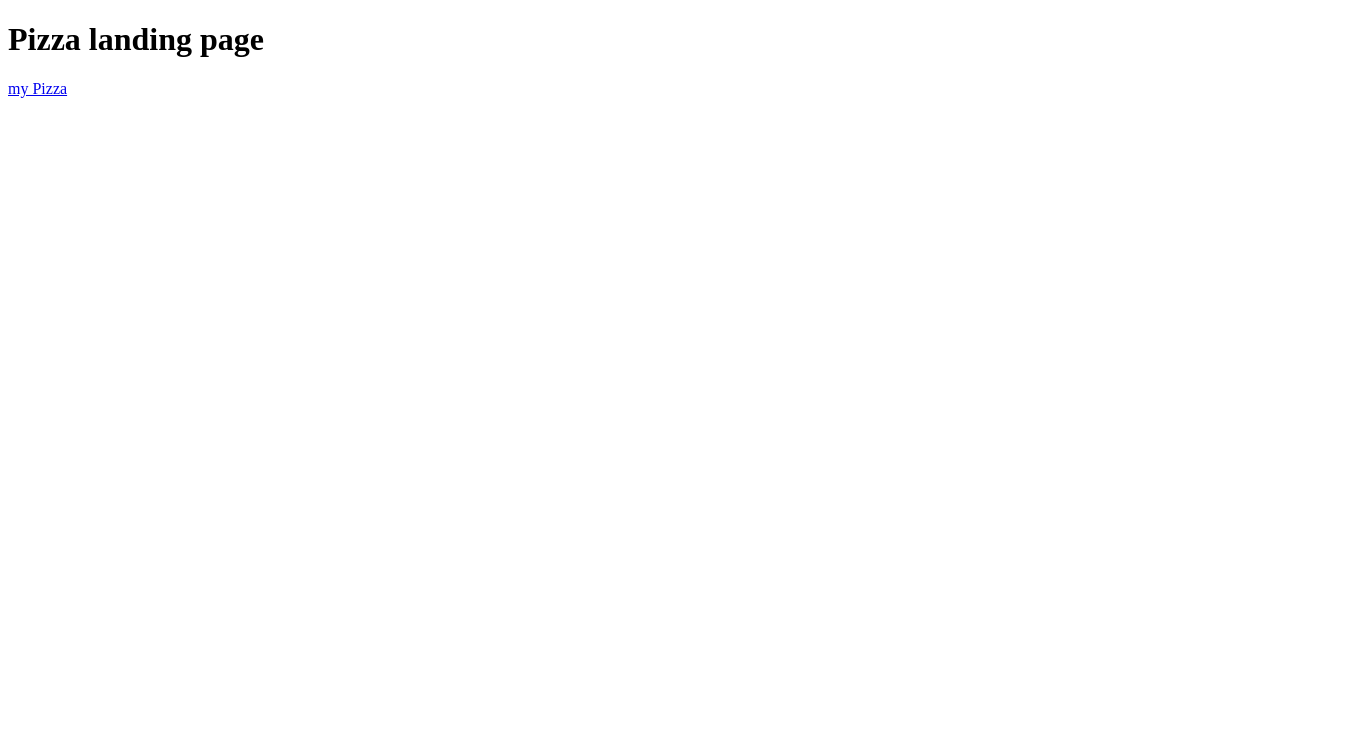
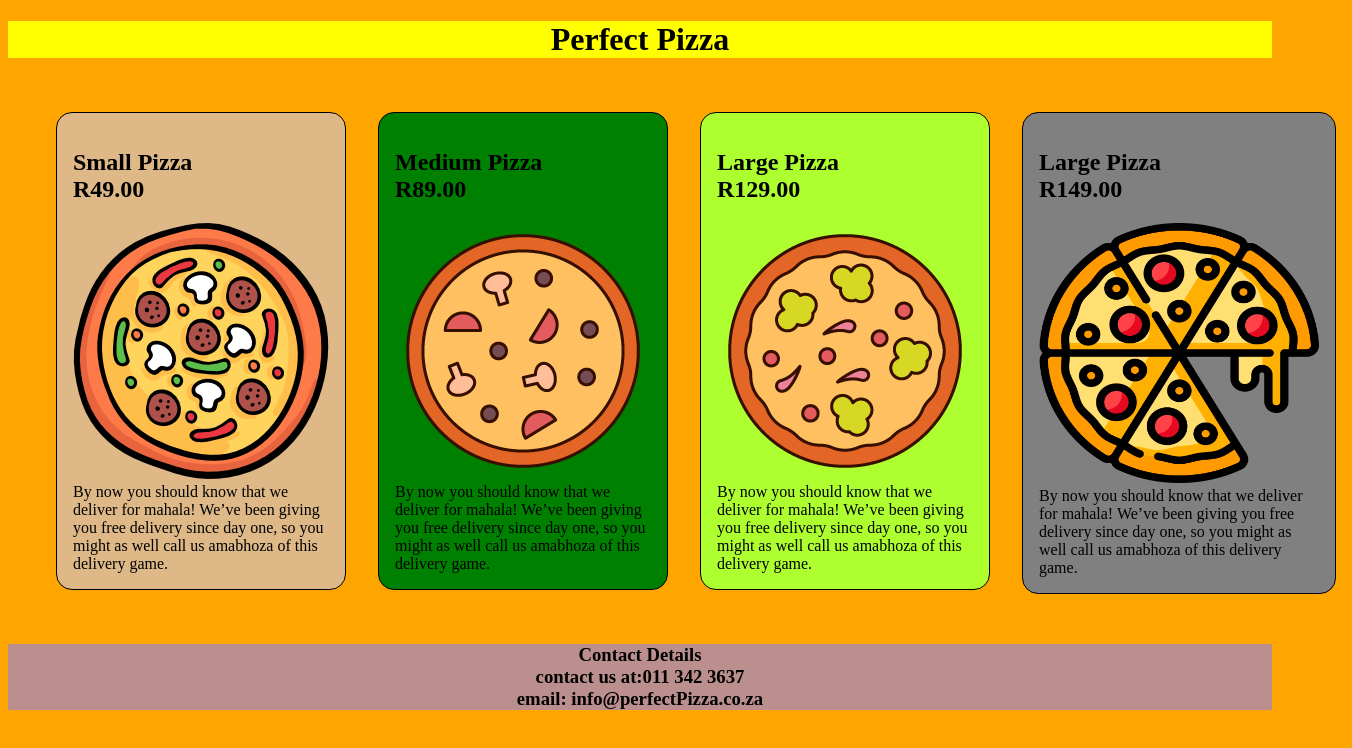
Before and after one commit to sinenkosimasinga/pizzapage, a plain HTML site: page index.html in a window 1280 px wide. Shown: the whole page, 1352 px wide, since content can reach past the window. Drawn offline with Linux system fonts and the light colour scheme.

Commit message:
piza commit

```diff
--- a/index.html
+++ b/index.html
@@ -4,12 +4,72 @@
     <meta charset="UTF-8">
     <meta http-equiv="X-UA-Compatible" content="IE=edge">
     <meta name="viewport" content="width=device-width, initial-scale=1.0">
-    <title>Document</title>
+    <title>Pizza parmflate</title>
+    <link rel="stylesheet" href="style.css">
 </head>
 <body>
-    <h1>Pizza landing page</h1>
+    <h1>Perfect Pizza</h1>
+    <div class="container">
+        <div class="Pizzas">
+
+            <div>
+                <div class="Small_pizza">
+                    <h2>Small Pizza
+                        <div>R49.00</div>
+                    </h2>
+                    <img src="images/firstpic.png" alt="">
+                    By now you should know that we deliver for mahala! We’ve been giving you free delivery since day one, so you might as well call us amabhoza of this delivery game.
+                </div>
+            </div>
+
+            <div>
+                <div class="Medium_pizza">
+                    <h2>Medium Pizza
+                        <div>R89.00</div>
+                    </h2>
+                    <img src="images/forthpic.png" alt="">
+                    By now you should know that we deliver for mahala! We’ve been giving you free delivery since day one, so you might as well call us amabhoza of this delivery game.
+                </div>
+            </div>
+
+            <div>
+                <div class="Large_pizza">
+                    <h2>Large Pizza
+                        <div>R129.00</div>
+                    </h2>
+                    <img src="images/thirdpic.png" alt="">
+                    By now you should know that we deliver for mahala! We’ve been giving you free delivery since day one, so you might as well call us amabhoza of this delivery game.
+                </div>
+            </div>
+
+            <div>
+                <div class="Larged_pizza">
+                    <h2>Large Pizza
+                        <div>R149.00</div>
+                    </h2>
+                    <img src="images/secpic.png" alt="" width="280" height="260">
+                    By now you should know that we deliver for mahala! We’ve been giving you free delivery since day one, so you might as well call us amabhoza of this delivery game.
+                </div>
+            </div>
+
+        </div>
+    </div>
     <div>
-        <a href="mypizza.html">my Pizza</a>
+
+        <h3>
+            <div>
+                Contact Details
+            </div>
+            <div>
+                contact us at:011 342 3637
+            </div>
+            <div>
+                email: info@perfectPizza.co.za
+            </div>
+        </h3>
+
     </div>
+
+
 </body>
 </html>
```
